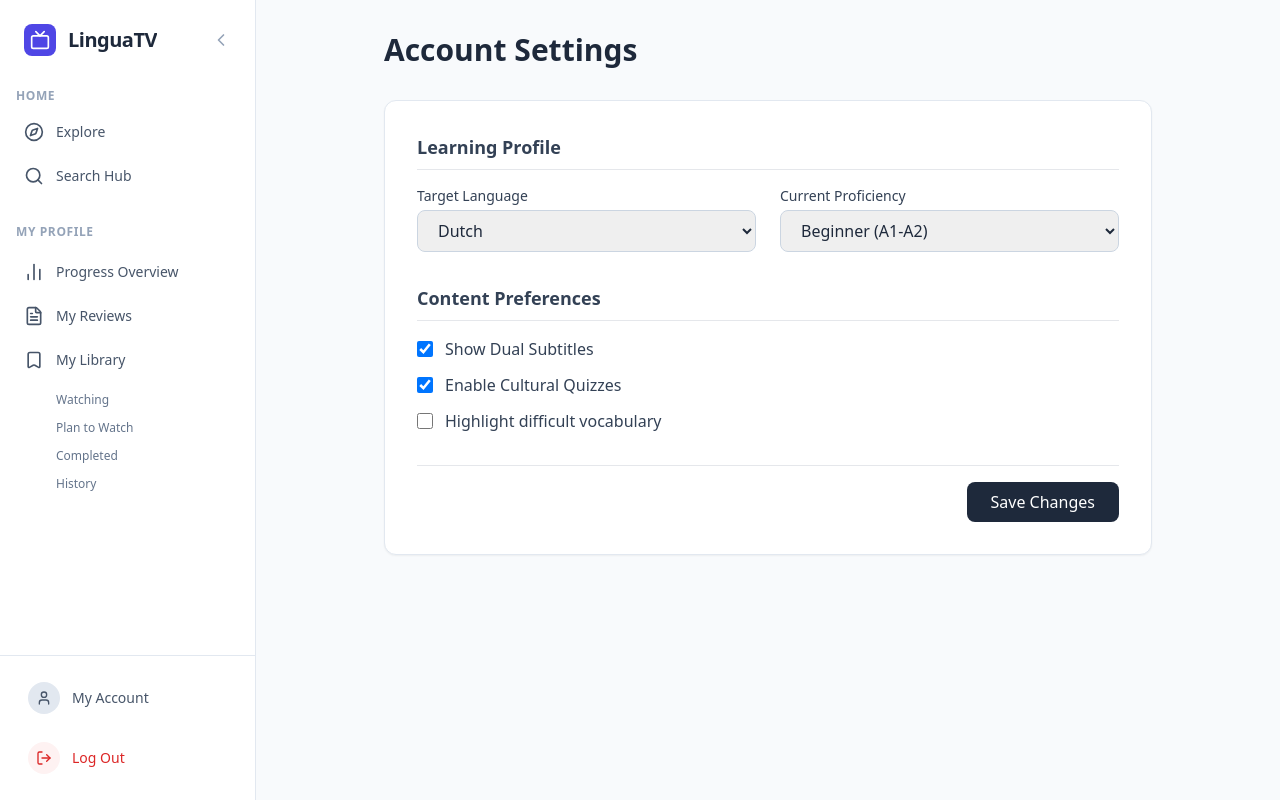
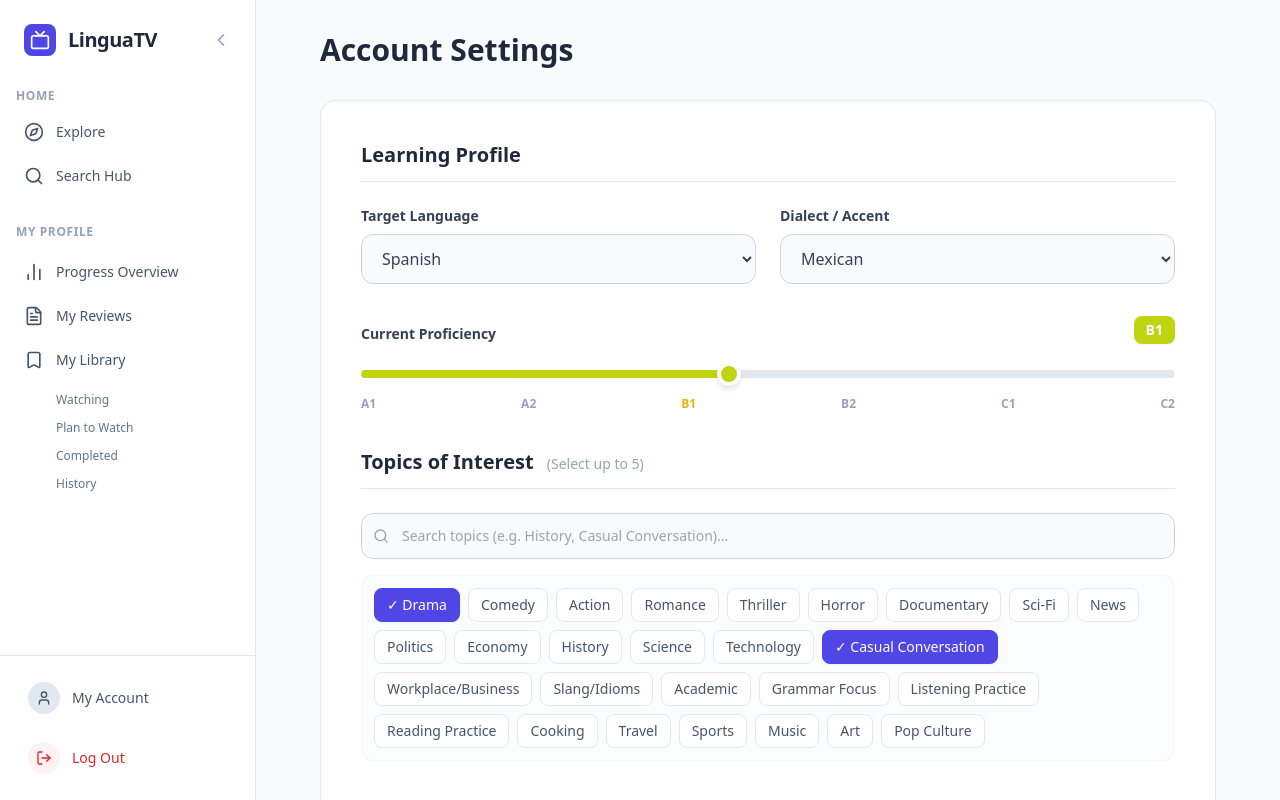
Before and after one commit to baykalokandemir/hci-medium-fidelity-prototype, a Nuxt app: page /settings in a window 1280 px wide. Built offline with nearby package versions, Linux system fonts and the light colour scheme.

Commit message:
Settings redesign

```diff
--- a/app/pages/settings.vue
+++ b/app/pages/settings.vue
@@ -1,41 +1,118 @@
 <template>
-    <div class="max-w-3xl mx-auto">
+    <div class="max-w-4xl mx-auto pb-12">
         <h2 class="text-3xl font-bold text-slate-800 mb-8">Account Settings</h2>
-        <div class="bg-white rounded-xl shadow-sm border border-slate-200 overflow-hidden">
-            <form @submit.prevent="saveSettings" class="p-6 md:p-8 space-y-8">
+
+        <div class="bg-white rounded-2xl shadow-sm border border-slate-200 overflow-hidden">
+            <form @submit.prevent="saveSettings" class="p-6 md:p-10 space-y-10">
+
+                <!-- 1. Learning Profile -->
                 <section>
-                    <h3 class="text-lg font-semibold border-b pb-2 mb-4 text-slate-700">Learning Profile</h3>
-                    <div class="grid grid-cols-1 md:grid-cols-2 gap-6">
+                    <h3 class="text-xl font-bold border-b pb-3 mb-6 text-slate-800">Learning Profile</h3>
+                    <div class="grid grid-cols-1 md:grid-cols-2 gap-6 mb-8">
                         <div>
-                            <label class="block text-sm font-medium text-slate-700 mb-1">Target Language</label>
-                            <select class="w-full px-4 py-2 border border-slate-300 rounded-lg outline-none focus:ring-2 focus:ring-brand">
-                                <option selected>Dutch</option>
-                                <option>Spanish</option>
-                                <option>French</option>
-                                <option>German</option>
+                            <label class="block text-sm font-bold text-slate-700 mb-2">Target Language</label>
+                            <select v-model="form.language" @change="onLanguageChange" class="w-full px-4 py-3 border border-slate-300 rounded-xl outline-none focus:ring-2 focus:ring-brand text-slate-700 bg-slate-50">
+                                <option value="" disabled>Select language...</option>
+                                <option v-for="lang in Object.keys(languages)" :key="lang" :value="lang">{{ lang }}</option>
                             </select>
                         </div>
                         <div>
-                            <label class="block text-sm font-medium text-slate-700 mb-1">Current Proficiency</label>
-                            <select class="w-full px-4 py-2 border border-slate-300 rounded-lg outline-none focus:ring-2 focus:ring-brand">
-                                <option>Absolute Beginner (A0)</option>
-                                <option selected>Beginner (A1-A2)</option>
-                                <option>Intermediate (B1-B2)</option>
-                                <option>Advanced (C1-C2)</option>
+                            <label class="block text-sm font-bold text-slate-700 mb-2" :class="{ 'opacity-50': !form.language }">Dialect / Accent</label>
+                            <select v-model="form.dialect" :disabled="!form.language" class="w-full px-4 py-3 border border-slate-300 rounded-xl outline-none focus:ring-2 focus:ring-brand disabled:opacity-50 text-slate-700 bg-slate-50 disabled:cursor-not-allowed">
+                                <option value="" disabled>Select dialect...</option>
+                                <option v-for="d in dialectsForLang" :key="d" :value="d">{{ d }}</option>
                             </select>
                         </div>
                     </div>
-                </section>
-                <section>
-                    <h3 class="text-lg font-semibold border-b pb-2 mb-4 text-slate-700">Content Preferences</h3>
-                    <div class="space-y-3">
-                        <label class="flex items-center gap-3"><input type="checkbox" checked class="w-4 h-4 text-brand rounded"><span class="text-slate-700">Show Dual Subtitles</span></label>
-                        <label class="flex items-center gap-3"><input type="checkbox" checked class="w-4 h-4 text-brand rounded"><span class="text-slate-700">Enable Cultural Quizzes</span></label>
-                        <label class="flex items-center gap-3"><input type="checkbox" class="w-4 h-4 text-brand rounded"><span class="text-slate-700">Highlight difficult vocabulary</span></label>
+
+                    <div>
+                        <div class="flex justify-between items-end mb-2">
+                            <label class="block text-sm font-bold text-slate-700">Current Proficiency</label>
+                            <span class="font-black px-3 py-1 rounded-lg text-sm text-white shadow-sm transition-colors duration-200" :style="{ backgroundColor: currentColor }">{{ currentLevelLabel }}</span>
+                        </div>
+                        <div class="relative pt-2 pb-6">
+                            <input
+                                type="range"
+                                v-model="form.proficiency"
+                                min="0" max="100"
+                                class="w-full h-2 rounded-lg appearance-none cursor-pointer custom-slider"
+                                :style="{ '--slider-color': currentColor, '--slider-progress': form.proficiency + '%' }"
+                            >
+                            <div class="flex justify-between text-xs font-bold text-slate-400 absolute w-full mt-3">
+                                <span :class="{'text-green-500': form.proficiency < 16}">A1</span>
+                                <span :class="{'text-lime-500': form.proficiency >= 16 && form.proficiency < 33}">A2</span>
+                                <span :class="{'text-yellow-500': form.proficiency >= 33 && form.proficiency < 50}">B1</span>
+                                <span :class="{'text-orange-500': form.proficiency >= 50 && form.proficiency < 66}">B2</span>
+                                <span :class="{'text-red-500': form.proficiency >= 66 && form.proficiency < 83}">C1</span>
+                                <span :class="{'text-rose-700': form.proficiency >= 83}">C2</span>
+                            </div>
+                        </div>
                     </div>
                 </section>
-                <div class="flex justify-end pt-4 border-t">
-                    <button type="submit" class="px-6 py-2 bg-slate-800 hover:bg-slate-900 text-white font-medium rounded-lg transition-colors">Save Changes</button>
+
+                <!-- 2. Topics of Interest -->
+                <section>
+                    <h3 class="text-xl font-bold border-b pb-3 mb-6 text-slate-800">Topics of Interest <span class="text-slate-400 font-normal text-sm ml-2">(Select up to 5)</span></h3>
+                    <div class="relative mb-4">
+                        <Search class="absolute left-3 top-1/2 -translate-y-1/2 w-4 h-4 text-slate-400" />
+                        <input type="text" v-model="tagSearch" placeholder="Search topics (e.g. History, Casual Conversation)..." class="w-full pl-10 pr-4 py-3 bg-slate-50 border border-slate-300 rounded-xl outline-none focus:ring-2 focus:ring-brand text-sm">
+                    </div>
+                    <div class="flex flex-wrap gap-2 max-h-48 overflow-y-auto p-3 border border-slate-100 rounded-xl bg-slate-50/50">
+                        <button
+                            v-for="tag in filteredTags"
+                            :key="tag"
+                            type="button"
+                            @click="toggleTag(tag)"
+                            :class="[
+                                form.tags.includes(tag)
+                                    ? 'bg-brand text-white border-brand shadow-sm'
+                                    : 'bg-white text-slate-600 border-slate-200 hover:border-brand hover:text-brand',
+                                'px-3 py-1.5 rounded-lg border text-sm font-medium transition-all duration-200'
+                            ]"
+                        >
+                            {{ form.tags.includes(tag) ? '✓ ' : '' }}{{ tag }}
+                        </button>
+                    </div>
+                </section>
+
+                <!-- 3. Hard Mode -->
+                <section>
+                    <h3 class="text-xl font-bold border-b pb-3 mb-6 text-slate-800">Application Mode</h3>
+                    <div class="bg-rose-50 border border-rose-200 p-5 rounded-2xl">
+                        <label class="flex items-start gap-4 cursor-pointer group">
+                            <div class="mt-0.5">
+                                <input type="checkbox" v-model="form.hardMode" class="w-6 h-6 text-rose-600 border-rose-300 rounded focus:ring-rose-500 accent-rose-600 cursor-pointer">
+                            </div>
+                            <div>
+                                <span class="block text-lg font-black text-rose-700 group-hover:text-rose-800 transition-colors mb-1">Enable Hard Mode</span>
+                                <span class="block text-sm text-rose-600/90 leading-relaxed font-medium">Warning: This instantly translates the entire app interface, menus, and all content descriptions entirely into your Target Language. Recommended only for intermediate learners or above.</span>
+                            </div>
+                        </label>
+                    </div>
+                </section>
+
+                <!-- 4. Security Configuration -->
+                <section>
+                    <h3 class="text-xl font-bold border-b pb-3 mb-6 text-slate-800">Security</h3>
+                    <div class="space-y-5 max-w-lg">
+                        <div>
+                            <label class="block text-sm font-bold text-slate-700 mb-2">Current Password</label>
+                            <input type="password" v-model="form.passCurrent" placeholder="Enter current password" class="w-full px-4 py-3 border border-slate-300 rounded-xl outline-none focus:ring-2 focus:ring-brand bg-slate-50">
+                        </div>
+                        <div>
+                            <label class="block text-sm font-bold text-slate-700 mb-2">New Password</label>
+                            <input type="password" v-model="form.passNew" placeholder="Enter new password" class="w-full px-4 py-3 border border-slate-300 rounded-xl outline-none focus:ring-2 focus:ring-brand bg-slate-50">
+                        </div>
+                        <div>
+                            <label class="block text-sm font-bold text-slate-700 mb-2">Confirm New Password</label>
+                            <input type="password" v-model="form.passConfirm" placeholder="Re-enter new password" class="w-full px-4 py-3 border border-slate-300 rounded-xl outline-none focus:ring-2 focus:ring-brand bg-slate-50">
+                        </div>
+                    </div>
+                </section>
+
+                <!-- Submit Action -->
+                <div class="pt-6 border-t border-slate-200 flex justify-end">
+                    <button type="submit" class="px-8 py-3.5 bg-slate-800 hover:bg-slate-900 text-white font-bold rounded-xl transition-all shadow-md active:scale-95 text-sm sm:text-base">Save All Changes</button>
                 </div>
             </form>
         </div>
@@ -43,12 +120,107 @@
 </template>
 
 <script setup>
-import { useRouter } from 'vue-router'
+import { ref, computed } from 'vue'
+import { Search } from 'lucide-vue-next'
 
-const router = useRouter()
+const form = ref({
+    language: 'Spanish',
+    dialect: 'Mexican',
+    proficiency: 45,
+    tags: ['Drama', 'Casual Conversation'],
+    hardMode: false,
+    passCurrent: '',
+    passNew: '',
+    passConfirm: ''
+})
 
+// --- Language & Dialect Model ---
+const languages = {
+    "Spanish": ["Standard (Spain)", "Mexican", "Argentine", "Colombian", "Neutral Latin American"],
+    "French": ["Standard (France)", "Quebecois", "Belgian", "Swiss"],
+    "English": ["American (General)", "British (RP)", "Australian", "Irish", "Scottish"],
+    "Japanese": ["Standard (Tokyo)", "Kansai-ben", "Kyushu"],
+    "Dutch": ["Standard Dutch", "Flemish (Belgium)"],
+    "German": ["Standard (Hochdeutsch)", "Austrian", "Swiss German"],
+    "Italian": ["Standard (Florence)", "Roman", "Milanese", "Neapolitan"]
+}
+
+const dialectsForLang = computed(() => form.value.language ? languages[form.value.language] : [])
+
+const onLanguageChange = () => {
+    form.value.dialect = dialectsForLang.value.length > 0 ? dialectsForLang.value[0] : ''
+}
+
+// --- Proficiency Visual Model ---
+const cefrLevels = ['A1', 'A2', 'B1', 'B2', 'C1', 'C2']
+const currentLevelLabel = computed(() => {
+    const bucket = Math.min(5, Math.floor(form.value.proficiency / (100 / 6)))
+    return cefrLevels[bucket]
+})
+
+const currentColor = computed(() => {
+    const hue = 120 - (form.value.proficiency * 1.2)
+    return `hsl(${Math.max(0, hue)}, 85%, 45%)`
+})
+
+// --- Tag Cloud Model ---
+const allTags = [
+    "Drama", "Comedy", "Action", "Romance", "Thriller", "Horror", "Documentary", "Sci-Fi",
+    "News", "Politics", "Economy", "History", "Science", "Technology",
+    "Casual Conversation", "Workplace/Business", "Slang/Idioms", "Academic",
+    "Grammar Focus", "Listening Practice", "Reading Practice",
+    "Cooking", "Travel", "Sports", "Music", "Art", "Pop Culture"
+]
+
+const tagSearch = ref('')
+
+const filteredTags = computed(() => {
+    if (!tagSearch.value) return allTags
+    return allTags.filter(t => t.toLowerCase().includes(tagSearch.value.toLowerCase()))
+})
+
+const toggleTag = (tag) => {
+    const index = form.value.tags.indexOf(tag)
+    if (index === -1) {
+        if (form.value.tags.length < 5) form.value.tags.push(tag)
+    } else {
+        form.value.tags.splice(index, 1)
+    }
+}
+
+// --- Submit Action ---
 const saveSettings = () => {
-    alert('Settings saved successfully!')
-    router.push('/explore')
+    if (form.value.passNew && form.value.passNew !== form.value.passConfirm) {
+        alert("New passwords do not match!")
+        return
+    }
+    alert("Settings saved successfully!")
+    form.value.passCurrent = ''
+    form.value.passNew = ''
+    form.value.passConfirm = ''
 }
 </script>
+
+<style scoped>
+.custom-slider {
+  background: linear-gradient(to right, var(--slider-color) var(--slider-progress), #e2e8f0 var(--slider-progress));
+}
+.custom-slider::-webkit-slider-thumb {
+  -webkit-appearance: none;
+  height: 24px;
+  width: 24px;
+  border-radius: 50%;
+  background: var(--slider-color);
+  cursor: pointer;
+  margin-top: -8px;
+  box-shadow: 0 4px 6px -1px rgb(0 0 0 / 0.1), 0 2px 4px -2px rgb(0 0 0 / 0.1);
+  border: 4px solid white;
+  transition: background 0.1s;
+}
+.custom-slider::-webkit-slider-runnable-track {
+  width: 100%;
+  height: 8px;
+  cursor: pointer;
+  border-radius: 9999px;
+}
+</style>
```
